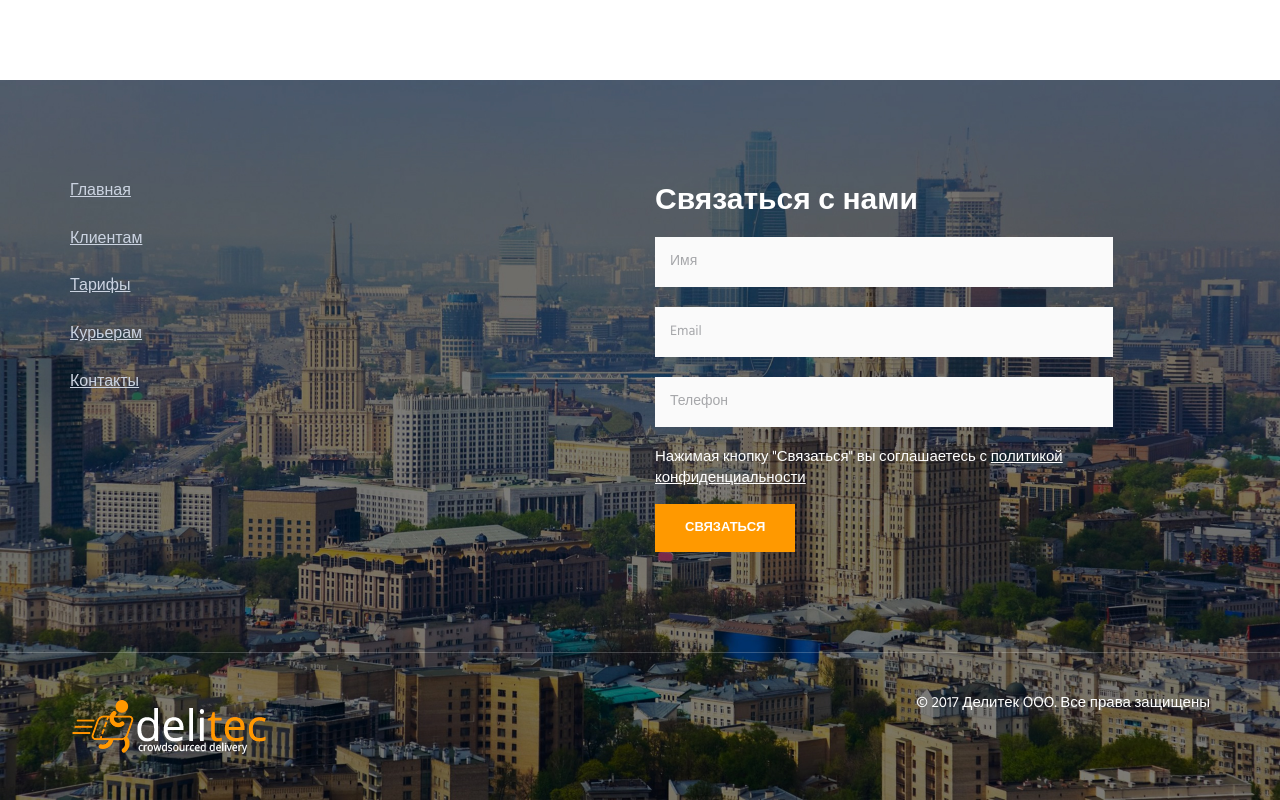
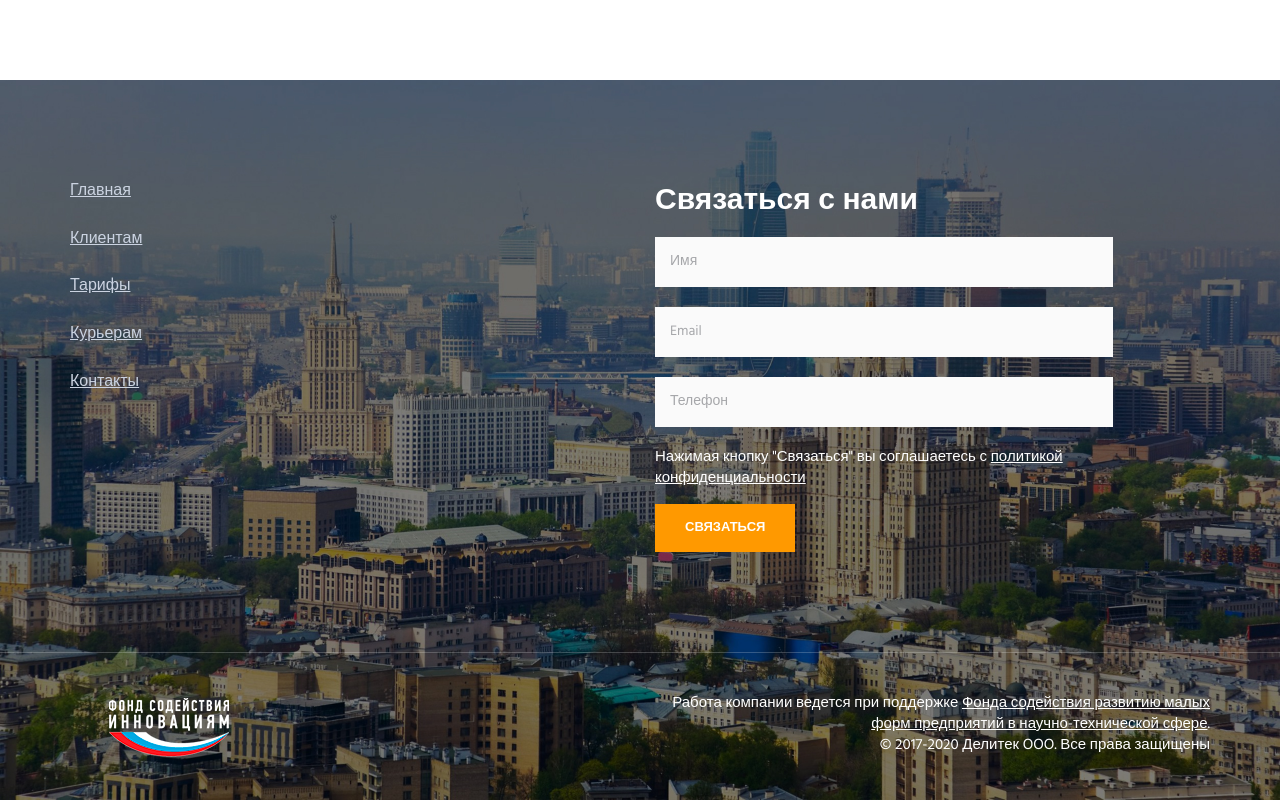
Before and after one commit to Armanitos94/delitec_landing, a plain HTML site: page couriers.html in a window 1280 px wide. Shown: the part 1273-2073 px from the top of the page. Drawn offline with Linux system fonts and the light colour scheme.

Commit message:
add fasie logo

```diff
--- a/couriers.html
+++ b/couriers.html
@@ -326,10 +326,11 @@
         <div class="content container">
             <div class="row">
                 <div class="col-xs-6">
-                    <img class="footer-logo" src="images/logo.png" alt="Asentus Logo">
+                    <a href="http://fasie.ru/" target="blank"><img class="footer-logo" src="images/logo-fasie.png" alt="Asentus Logo"></a>
                 </div>
                 <div class="col-xs-6 text-right">
-                    <p class="margin-b-0 color-base">© 2017 Делитек OOO. Все права защищены</p>
+                     <p class="margin-b-0 color-base">Работа компании ведется при поддержке <a href="http://fasie.ru/" target="blank">Фонда содействия развитию малых форм предприятий в научно-технической сфере</a>.</p>
+                    <p class="margin-b-0 color-base">© 2017-2020 Делитек OOO. Все права защищены</p>
                 </div>
             </div>
             <!--// end row -->
```
Also changed, not shown: clients.html (+4 -3 lines), contacts.html (+4 -3 lines), index.html (+3 -2 lines), legal.html (+3 -2 lines), price.html (+3 -2 lines), images/logo-fasie.png (added).
